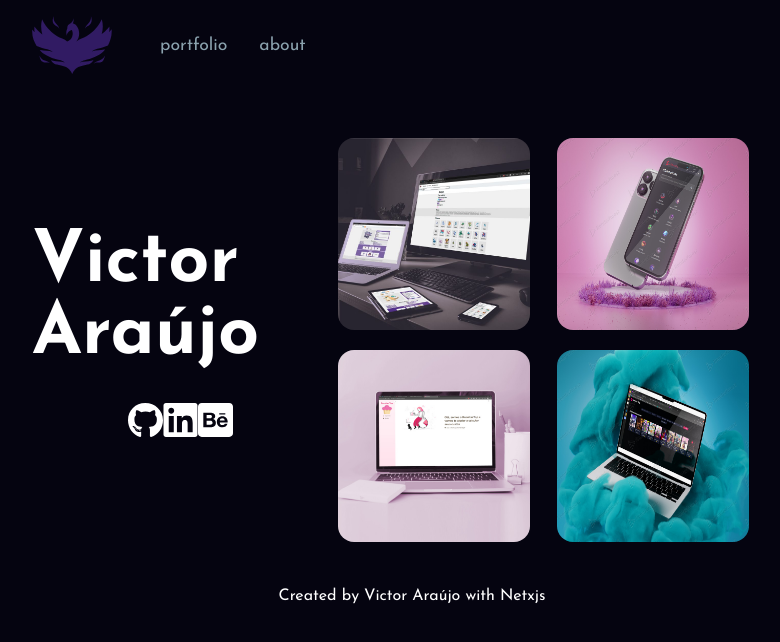
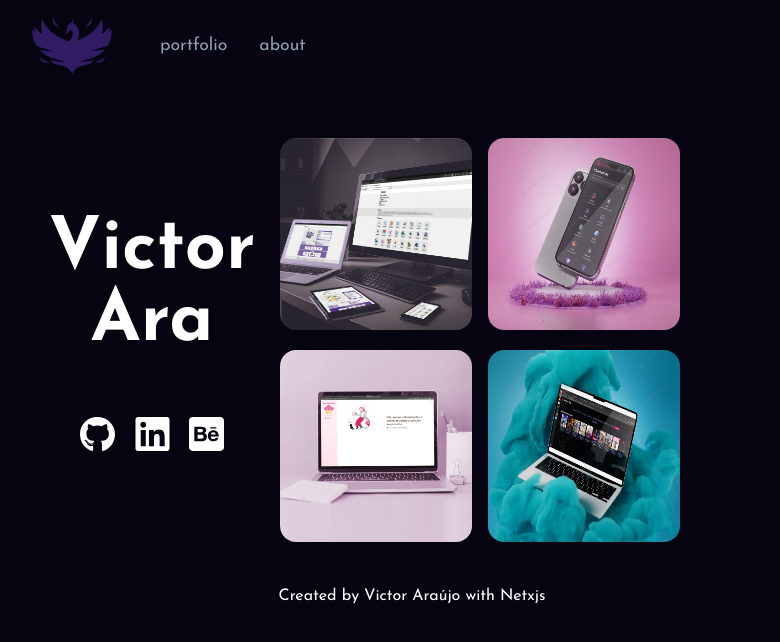
Before and after one commit to Victorb999/victor-portfolio, a Next.js app: page / in a window 1280 px wide. Shown: the top 642 px of the page, without its empty margins (228-1008 px from the left). Built offline with nearby package versions, Linux system fonts and the light colour scheme.

Commit message:
feat: Update framer-motion package and add animation to Card and Title components
Update framer-motion to version 10.16.16, add animation to Card and Title components, and update CSS styles.

```diff
--- a/package.json
+++ b/package.json
@@ -8,7 +8,7 @@
     "start": "next start"
   },
   "dependencies": {
-    "framer-motion": "^4.1.2",
+    "framer-motion": "^10.16.16",
     "next": "^13.4.19",
     "react": "^18.2.0",
     "react-dom": "^18.2.0"
--- a/src/components/Card/Card.tsx
+++ b/src/components/Card/Card.tsx
@@ -16,10 +16,15 @@ const variants: Variants = {
 };
 
 const item: Variants = {
-  hidden: { y: 20, opacity: 0 },
+  hidden: { y: -30, opacity: 0 },
   visible: {
     y: 0,
     opacity: 1,
+    transition: {
+      duration: 0.3,
+      delayChildren: 0.3,
+      staggerChildren: 0.2,
+    },
   },
 };
 
@@ -58,11 +63,16 @@ const Card: React.FC<CardProps> = ({
           />
         </div>
         {showDescription && (
-          <div className={styles.description}>
-            <motion.h3 variants={item}>{title}</motion.h3>
-            <motion.h4 variants={item}>{subtitle}</motion.h4>
-            <motion.p variants={item}>{text}</motion.p>
-          </div>
+          <motion.div
+            className={styles.description}
+            initial="hidden"
+            animate="visible"
+            variants={item}
+          >
+            <h3>{title}</h3>
+            <h4>{subtitle}</h4>
+            <p>{text}</p>
+          </motion.div>
         )}
       </motion.div>
     </Link>
--- a/src/components/Card/styles.module.css
+++ b/src/components/Card/styles.module.css
@@ -3,8 +3,8 @@
     color 0.15s ease,
     border-color 0.15s ease;
   width: 100%;
-  display: grid;
-  grid-template-columns: repeat(2, 1fr);
+  display: flex;
+  justify-content: center;
   position: relative;
 }
 
@@ -60,3 +60,5 @@
   line-height: 1.5;
   font-weight: 400;
 }
+@media (max-width: 400px) {
+}
--- /dev/null
+++ b/src/components/Social/Social.tsx
@@ -0,0 +1,69 @@
+import Image from "next/image";
+import styles from "./styles.module.css";
+import { motion } from "framer-motion";
+
+const Social: React.FC = () => {
+  return (
+    <div className={styles.social}>
+      <motion.a
+        initial={{ scale: 0 }}
+        animate={{ rotate: 360, scale: 1 }}
+        transition={{
+          type: "spring",
+          stiffness: 260,
+          damping: 60,
+        }}
+        href="https://www.github.com/victorb999"
+        title="github"
+        target="_blank"
+      >
+        <Image
+          alt={"github"}
+          src="/img/Icons/github.svg"
+          width={35}
+          height={34}
+        />
+      </motion.a>
+      <motion.a
+        initial={{ scale: 0 }}
+        animate={{ rotate: 360, scale: 1 }}
+        transition={{
+          type: "spring",
+          stiffness: 260,
+          damping: 70,
+        }}
+        href="https://www.linkedin.com/in/victorb-araujo/"
+        title="linkedin"
+        target="_blank"
+      >
+        <Image
+          alt={"linkedin"}
+          src="/img/Icons/linkedin.svg"
+          width={35}
+          height={34}
+        />
+      </motion.a>
+      <motion.a
+        initial={{ scale: 0 }}
+        animate={{ rotate: 360, scale: 1 }}
+        transition={{
+          type: "spring",
+          stiffness: 260,
+          damping: 80,
+        }}
+        href="https://www.behance.net/victorAraujoDesign"
+        title="behance"
+        target="_blank"
+      >
+        <Image
+          alt={"behance"}
+          src="/img/Icons/behance.svg"
+          width={35}
+          height={34}
+        />
+      </motion.a>
+    </div>
+  );
+};
+
+export default Social;
--- /dev/null
+++ b/src/components/Social/styles.module.css
@@ -0,0 +1,12 @@
+.social {
+  display: flex;
+  justify-content: center;
+  align-items: center;
+  justify-content: space-between;
+  width: 60%;
+  margin-top: 2rem;
+  transition: 2s;
+}
+.social a:hover {
+  opacity: 0.6;
+}
--- /dev/null
+++ b/src/components/Title/AnimeText.tsx
@@ -0,0 +1,40 @@
+import { motion, useMotionValue, useTransform, animate } from "framer-motion";
+import { useEffect, useState } from "react";
+import CursorBlinker from "./CursorBlinker";
+
+export interface IAnimTextProps {
+  delay: number;
+  baseText: string;
+  cursor: "BEGIN" | "END";
+}
+
+export default function AnimeText({ delay, baseText, cursor }: IAnimTextProps) {
+  const count = useMotionValue(0);
+  const [done, setDone] = useState(false);
+  const rounded = useTransform(count, (latest) => Math.round(latest));
+  const displayText = useTransform(rounded, (latest) =>
+    baseText.slice(0, latest),
+  );
+
+  useEffect(() => {
+    const controls = animate(count, baseText.length, {
+      type: "tween",
+      delay: delay,
+      duration: 3,
+      ease: "easeInOut",
+      onComplete: () => {
+        setDone(true);
+      },
+    });
+    return controls.stop;
+    // eslint-disable-next-line react-hooks/exhaustive-deps
+  }, []);
+
+  return (
+    <>
+      <motion.h1>{displayText}</motion.h1>
+      {done && cursor === "END" && <CursorBlinker />}
+      {!done && cursor === "BEGIN" && <CursorBlinker />}
+    </>
+  );
+}
--- /dev/null
+++ b/src/components/Title/CursorBlinker.tsx
@@ -0,0 +1,24 @@
+import { motion } from "framer-motion";
+import styles from "./styles.module.css";
+const cursorVariants = {
+  blinking: {
+    opacity: [0, 0, 1, 1],
+    transition: {
+      duration: 1,
+      repeat: Infinity,
+      repeatDelay: 0,
+      ease: "linear",
+      times: [0, 0.5, 0.5, 1],
+    },
+  },
+};
+
+export default function CursorBlinker() {
+  return (
+    <motion.div
+      variants={cursorVariants}
+      animate="blinking"
+      className={styles.cursor}
+    />
+  );
+}
--- a/src/components/Title/Title.tsx
+++ b/src/components/Title/Title.tsx
@@ -1,81 +1,37 @@
-import Image from "next/image";
 import styles from "./styles.module.css";
-import { motion } from "framer-motion";
+import { motion, Variants } from "framer-motion";
+import Social from "../Social/Social";
+import AnimeText from "./AnimeText";
+
+const item: Variants = {
+  hidden: { x: -30, opacity: 0 },
+  visible: {
+    x: 0,
+    opacity: 1,
+    transition: {
+      duration: 0.3,
+      delayChildren: 0.3,
+      staggerChildren: 0.2,
+      delay: 7.5,
+    },
+  },
+};
 
 const Title: React.FC = () => {
   return (
     <div className={styles.title}>
-      <motion.div
-        initial={{ x: -100 }}
-        animate={{ x: 0, scale: 1 }}
-        transition={{
-          type: "spring",
-          stiffness: 150,
-          damping: 100,
-        }}
-        className={styles.titleName}
-      >
-        <h1>Victor Araújo</h1>
+      <motion.div className={styles.titleName}>
+        <div className={styles.titleNameFlex}>
+          <AnimeText delay={1} baseText="Victor" cursor={"BEGIN"} />
+        </div>
+        <div className={styles.titleNameFlex}>
+          <AnimeText delay={4} baseText="Araújo" cursor={"END"} />
+        </div>
+        <motion.h3 initial="hidden" animate="visible" variants={item}>
+          Front-end developer
+        </motion.h3>
       </motion.div>
-      <div className={styles.social}>
-        <motion.a
-          initial={{ scale: 0 }}
-          animate={{ rotate: 360, scale: 1 }}
-          transition={{
-            type: "spring",
-            stiffness: 260,
-            damping: 60,
-          }}
-          href="https://www.github.com/victorb999"
-          title="github"
-          target="_blank"
-        >
-          <Image
-            alt={"github"}
-            src="/img/Icons/github.svg"
-            width={35}
-            height={34}
-          />
-        </motion.a>
-        <motion.a
-          initial={{ scale: 0 }}
-          animate={{ rotate: 360, scale: 1 }}
-          transition={{
-            type: "spring",
-            stiffness: 260,
-            damping: 70,
-          }}
-          href="https://www.linkedin.com/in/victorb-araujo/"
-          title="linkedin"
-          target="_blank"
-        >
-          <Image
-            alt={"linkedin"}
-            src="/img/Icons/linkedin.svg"
-            width={35}
-            height={34}
-          />
-        </motion.a>
-        <motion.a
-          initial={{ scale: 0 }}
-          animate={{ rotate: 360, scale: 1 }}
-          transition={{
-            type: "spring",
-            stiffness: 260,
-            damping: 80,
-          }}
-          href="https://www.behance.net/victorAraujoDesign"
-          title="behance"
-          target="_blank"
-        >
-          <Image
-            alt={"behance"}
-            src="/img/Icons/behance.svg"
-            width={35}
-            height={34}
-          />
-        </motion.a>
-      </div>
+      <Social />
     </div>
   );
 };
--- a/src/components/Title/styles.module.css
+++ b/src/components/Title/styles.module.css
@@ -11,26 +11,35 @@
   display: flex;
   justify-content: center;
   align-items: center;
-  width: 100%;
+  flex-direction: column;
+  width: 80%;
 }
 .titleName h1 {
   font-weight: bold;
   font-size: 4.5rem;
+  word-break: normal;
   margin: 0;
   padding: 0;
+  text-align: left;
 }
-.social {
+.titleName h3 {
+  font-weight: normal;
+  font-size: 1.2rem;
+  margin-top: 0.5rem;
+  color: var(--blue);
+}
+.titleNameFlex {
   display: flex;
-  justify-content: center;
-  align-items: center;
-  justify-content: space-between;
-  width: 60%;
-  margin-top: 2rem;
-  transition: 2s;
+  flex-direction: row;
 }
-.social a:hover {
-  opacity: 0.6;
+
+.cursor {
+  height: 4rem;
+  transform: translateY(0.25rem);
+  width: 1px;
+  background-color: #1f2933;
 }
+
 @media (min-width: 1080px) {
   .social {
     width: 30%;
--- a/src/pages/_app.tsx
+++ b/src/pages/_app.tsx
@@ -1,4 +1,4 @@
-import { AnimateSharedLayout } from "framer-motion";
+import { LayoutGroup } from "framer-motion";
 
 import "../styles/globals.css";
 
@@ -6,11 +6,11 @@ import Layout from "../components/Layout/Layout";
 
 function MyApp({ Component, pageProps }) {
   return (
-    <AnimateSharedLayout>
+    <LayoutGroup>
       <Layout>
         <Component {...pageProps} />
       </Layout>
-    </AnimateSharedLayout>
+    </LayoutGroup>
   );
 }
 
--- a/src/pages/styles.module.css
+++ b/src/pages/styles.module.css
@@ -38,6 +38,9 @@
   }
 }
 @media (max-width: 400px) {
+  .grid {
+    display: flex;
+  }
   .description {
     padding-left: 0.85rem;
   }
```
Also changed, not shown: 1 other file (tests, documents, lock files or other folders).
